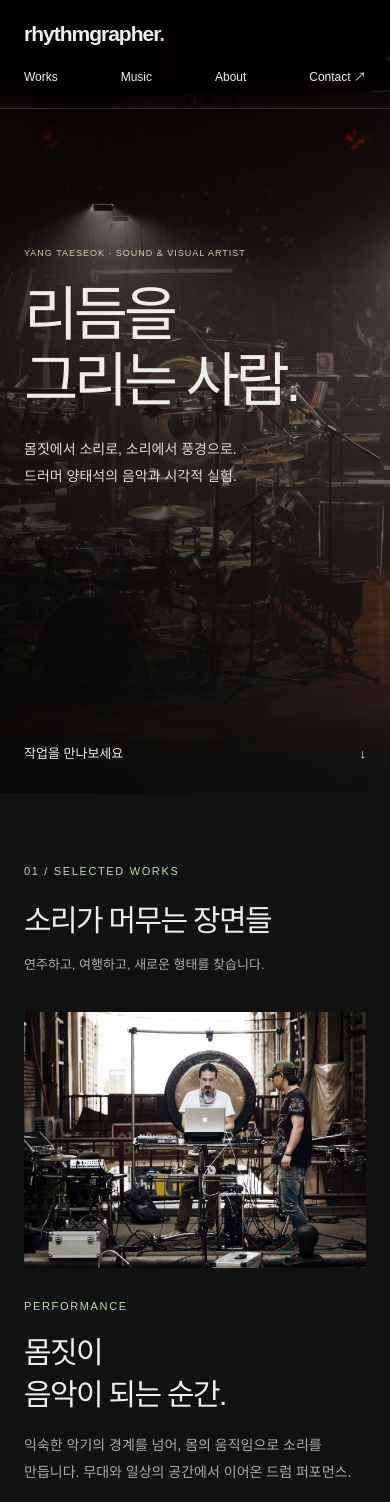
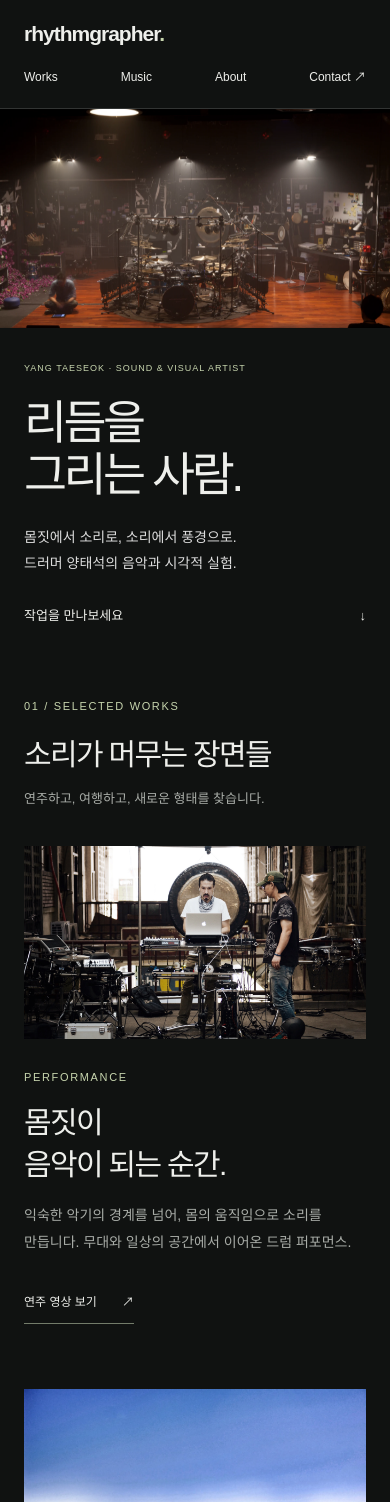
Before and after one commit to codegrahper/iva-rhythmgrapher, a Next.js app: page / in a window 390 px wide. Shown: the top 1502 px of the page. Built offline with nearby package versions, Linux system fonts and the light colour scheme.

Commit message:
Fix responsive media proportions and unify landscape frames at 16:9

```diff
--- a/src/app/globals.css
+++ b/src/app/globals.css
@@ -80,9 +80,7 @@ nav a {
   padding:8px 0}
 .hero {
   position:relative;
-  min-height:740px;
-  height:100svh;
-  max-height:1100px;
+  aspect-ratio:16/9;
   isolation:isolate;
   overflow:hidden}
 .hero-image,.hero-shade {
@@ -150,14 +148,13 @@ nav a {
   color:var(--muted)}
 .story-grid {
   display:grid;
-  grid-template-columns:1.25fr 1fr;
+  grid-template-columns:minmax(0,1.25fr) minmax(0,1fr);
   gap:clamp(40px,8vw,130px);
   align-items:start}
 .story-visual {
   position:sticky;
-  top:12vh;
-  height:76vh;
-  max-height:800px;
+  top:25vh;
+  aspect-ratio:16/9;
   background:#1c201e;
   overflow:hidden}
 .story-frame {
@@ -180,13 +177,13 @@ nav a {
   background:#101211c9;
   padding:6px 10px}
 .story-chapter {
-  min-height:78vh;
+  min-height:max(400px,46vh);
   display:flex;
   flex-direction:column;
   justify-content:center;
   align-items:flex-start;
   max-width:430px;
-  padding:55px 0}
+  padding:36px 0}
 .story-chapter h3 {
   font-size:clamp(28px,3.1vw,44px);
   letter-spacing:-.055em;
@@ -255,11 +252,11 @@ nav a {
   color:var(--muted);
   margin-top:18px}
 .rhythm-film {
-  width:min(100%,340px);
+  width:100%;
   justify-self:center}
 .rhythm-film video {
   width:100%;
-  aspect-ratio:9/16;
+  aspect-ratio:16/9;
   object-fit:contain}
 .rhythm-film figcaption {
   font-size:11px;
@@ -339,18 +336,19 @@ details[open] summary span {
   padding-top:0}
 .film-grid {
   display:grid;
-  grid-template-columns:1fr 1fr;
+  grid-template-columns:repeat(2,minmax(0,1fr));
   gap:35px}
 .film-link {
   display:block;
   position:relative;
+  aspect-ratio:16/9;
   overflow:hidden;
   background:#080908}
 .film-link img {
   display:block;
   width:100%;
-  aspect-ratio:16/9;
-  object-fit:cover}
+  height:100%;
+  object-fit:contain}
 .film-play {
   position:absolute;
   left:50%;
@@ -364,6 +362,10 @@ details[open] summary span {
 .film-grid figcaption {
   display:flex;
   justify-content:space-between;
+  align-items:baseline;
+  flex-wrap:wrap;
+  gap:6px 16px;
+  overflow-wrap:anywhere;
   font-size:12px;
   margin-top:16px;
   color:var(--muted)}
@@ -482,6 +484,26 @@ to {
   left:max(var(--gutter),calc((100vw - 1424px)/2))}
 }
 
+@media(max-width:1100px) {
+  .story-grid {
+  display:block}
+.story-visual {
+  display:none}
+.story-chapter {
+  min-height:0;
+  max-width:none;
+  padding:0 0 65px}
+.story-chapter:last-child {
+  padding-bottom:0}
+.mobile-story {
+  display:block;
+  width:100%;
+  height:auto;
+  aspect-ratio:16/9;
+  object-fit:cover;
+  margin-bottom:30px}
+}
+
 @media(max-width:900px) {
   .masthead {
   padding-top:20px;
@@ -490,8 +512,6 @@ to {
   font-size:22px}
 nav {
   gap:20px}
-.hero {
-  min-height:680px}
 .album-grid {
   grid-template-columns:repeat(2,minmax(0,1fr));
   gap:45px 24px}
@@ -501,9 +521,15 @@ nav {
   gap:8px}
 .rhythm-letters span,.rhythm-letters strong {
   width:45px}
-.story-grid {
-  gap:40px;
-  grid-template-columns:1fr 1fr}
+.hero h1 {
+  font-size:clamp(36px,6.8vw,61px);
+  margin:20px 0}
+.hero-description {
+  font-size:13px}
+.hero-copy {
+  top:24%}
+.hero-bottom {
+  bottom:20px}
 .about-section {
   gap:45px}
 .section-shell {
@@ -515,6 +541,7 @@ nav {
   html {
   scroll-padding-top:24px}
 .masthead {
+  position:relative;
   align-items:flex-start;
   gap:20px;
   flex-wrap:wrap}
@@ -528,17 +555,21 @@ nav {
 nav a {
   padding:0}
 .hero {
-  min-height:700px;
-  height:94svh}
+  aspect-ratio:auto}
+.hero-image {
+  position:relative;
+  inset:auto;
+  aspect-ratio:16/9;
+  z-index:0}
 .hero-image img {
-  object-position:57% center}
+  object-position:center 48%}
 .hero-shade {
-  background:linear-gradient(90deg,#0009,#0001),linear-gradient(0deg,#101211,transparent 65%)}
+  display:none}
 .hero-copy {
-  top:31%;
-  right:var(--gutter)}
+  position:static;
+  padding:32px var(--gutter) 0}
 .hero h1 {
-  font-size:59px;
+  font-size:clamp(42px,12vw,59px);
   margin:22px 0}
 .hero-copy .eyebrow {
   font-size:9px;
@@ -548,7 +579,8 @@ nav a {
 .hero-bottom>span {
   display:none}
 .hero-bottom {
-  bottom:28px}
+  position:static;
+  padding:28px var(--gutter) 0}
 .hero-bottom a {
   width:100%;
   display:flex;
@@ -562,23 +594,6 @@ nav a {
   font-size:30px}
 .section-heading>p:last-child {
   font-size:13px}
-.story-grid {
-  display:block}
-.story-visual {
-  display:none}
-.story-chapter {
-  min-height:0;
-  max-width:none;
-  padding:0 0 65px}
-.story-chapter:last-child {
-  padding-bottom:0}
-.mobile-story {
-  display:block;
-  width:100%;
-  height:auto;
-  aspect-ratio:4/3;
-  object-fit:cover;
-  margin-bottom:30px}
 .story-chapter h3 {
   font-size:30px;
   margin:16px 0}
@@ -593,8 +608,7 @@ nav a {
 .new-work h3 {
   font-size:26px}
 .rhythm-film {
-  width:85%;
-  max-width:300px}
+  width:100%}
 .rhythm-letters {
   padding-top:24px}
 .album-grid {
@@ -612,6 +626,12 @@ nav a {
 .film-grid {
   grid-template-columns:1fr;
   gap:32px}
+.film-play {
+  padding:10px 14px;
+  font-size:12px}
+.film-grid figcaption {
+  flex-direction:column;
+  align-items:flex-start}
 .film-section {
   padding-top:10px}
 .about-section {
@@ -657,11 +677,12 @@ nav a {
   align-items:center;
   border-bottom:1px solid var(--line)}
 .motion-study figure {
-  width:min(100%,320px);
+  width:100%;
   justify-self:center}
 .motion-study video {
   width:100%;
-  aspect-ratio:9/16}
+  aspect-ratio:16/9;
+  object-fit:contain}
 .motion-study figcaption {
   font-size:11px;
   color:var(--muted);
@@ -682,6 +703,5 @@ nav a {
 .motion-study>div {
   grid-row:1}
 .motion-study figure {
-  width:85%;
-  max-width:300px}
+  width:100%}
 }
```
